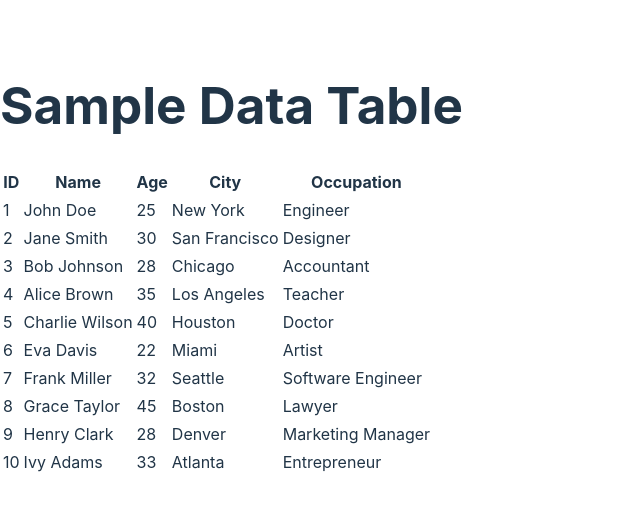
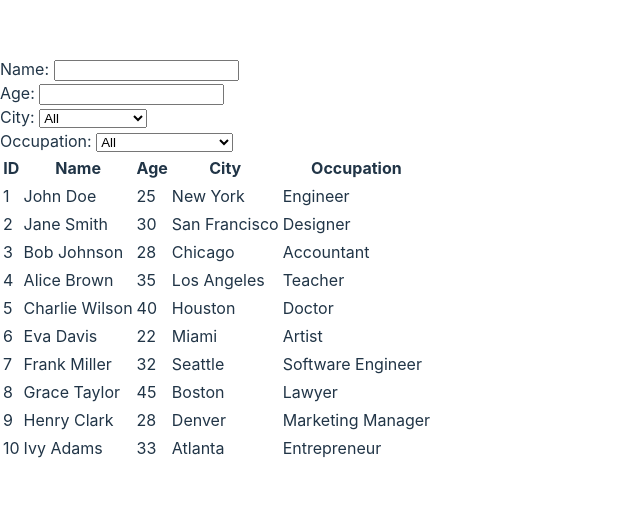
Before and after one commit to simranwaswani/Exam, a React (Vite) app in the folder Mid-Exam/: page / in a window 1280 px wide. Shown: the part 140-650 px from the top of the page, without its empty margins (0-640 px from the left). Built offline with nearby package versions, Linux system fonts and the light colour scheme.

Commit message:
Implement basic filtering for name and age

```diff
--- a/Mid-Exam/src/App.jsx
+++ b/Mid-Exam/src/App.jsx
@@ -1,38 +1,11 @@
 import React from 'react'
-
+//import SampleTable from './SampleTable'
+import SampleTable from './Components/SampleTable'
 import sampleData from './Components/SampleData'
-
-const SampleTable = ({ data }) => {
-  return (
-    <table>
-      <thead>
-        <tr>
-          <th>ID</th>
-          <th>Name</th>
-          <th>Age</th>
-          <th>City</th>
-          <th>Occupation</th>
-        </tr>
-      </thead>
-      <tbody>
-        {data.map((item) => (
-          <tr key={item.id}>
-            <td>{item.id}</td>
-            <td>{item.name}</td>
-            <td>{item.age}</td>
-            <td>{item.city}</td>
-            <td>{item.occupation}</td>
-          </tr>
-        ))}
-      </tbody>
-    </table>
-  )
-}
 
 function App() {
   return (
     <div>
-      <h1>Sample Data Table</h1>
       <SampleTable data={sampleData} />
     </div>
   )
--- /dev/null
+++ b/Mid-Exam/src/Components/SampleTable.jsx
@@ -0,0 +1,100 @@
+import React, { useState } from 'react'
+
+const SampleTable = ({ data }) => {
+  const [filterName, setFilterName] = useState('')
+  const [filterAge, setFilterAge] = useState('')
+  const [filterCity, setFilterCity] = useState('')
+  const [filterOccupation, setFilterOccupation] = useState('')
+
+  const filteredData = data.filter((item) => {
+    const nameMatch = item.name.toLowerCase().includes(filterName.toLowerCase())
+    const ageMatch = filterAge === '' || item.age === parseInt(filterAge)
+    const cityMatch = filterCity === '' || item.city === filterCity
+    const occupationMatch =
+      filterOccupation === '' || item.occupation === filterOccupation
+
+    return nameMatch && ageMatch && cityMatch && occupationMatch
+  })
+
+  return (
+    <div>
+      <div>
+        <label>Name: </label>
+        <input
+          type='text'
+          value={filterName}
+          onChange={(e) => setFilterName(e.target.value)}
+        />
+      </div>
+      <div>
+        <label>Age: </label>
+        <input
+          type='number'
+          value={filterAge}
+          onChange={(e) => setFilterAge(e.target.value)}
+        />
+      </div>
+      <div>
+        <label>City: </label>
+        <select
+          value={filterCity}
+          onChange={(e) => setFilterCity(e.target.value)}
+        >
+          <option value=''>All</option>
+          <option value='New York'>New York</option>
+          <option value='Los Angeles'>Los Angeles</option>
+          <option value='Chicago'>Chicago</option>
+          <option value='San Francisco'>San Francisco</option>
+          <option value='Houston'>Houston</option>
+          <option value='Seattle'>Seattle</option>
+          <option value='Boston'>Boston</option>
+          <option value='Denver'>Denver</option>
+          <option value='Atlanta'>Atlanta</option>
+          <option value='Miami'>Miami</option>
+        </select>
+      </div>
+      <div>
+        <label>Occupation: </label>
+        <select
+          value={filterOccupation}
+          onChange={(e) => setFilterOccupation(e.target.value)}
+        >
+          <option value=''>All</option>
+          <option value='Engineer'>Engineer</option>
+          <option value='Teacher'>Teacher</option>
+          <option value='Designer'>Designer</option>
+          <option value='Accountant'>Accountant</option>
+          <option value='Doctor'>Doctor</option>
+          <option value='Software Engineer'>Software Engineer</option>
+          <option value='Lawyer'>Lawyer</option>
+          <option value='Marketing Manager'>Marketing Manager</option>
+          <option value='Entrepreneur'>Entrepreneur</option>
+        </select>
+      </div>
+      <table>
+        <thead>
+          <tr>
+            <th>ID</th>
+            <th>Name</th>
+            <th>Age</th>
+            <th>City</th>
+            <th>Occupation</th>
+          </tr>
+        </thead>
+        <tbody>
+          {filteredData.map((item) => (
+            <tr key={item.id}>
+              <td>{item.id}</td>
+              <td>{item.name}</td>
+              <td>{item.age}</td>
+              <td>{item.city}</td>
+              <td>{item.occupation}</td>
+            </tr>
+          ))}
+        </tbody>
+      </table>
+    </div>
+  )
+}
+
+export default SampleTable
```
